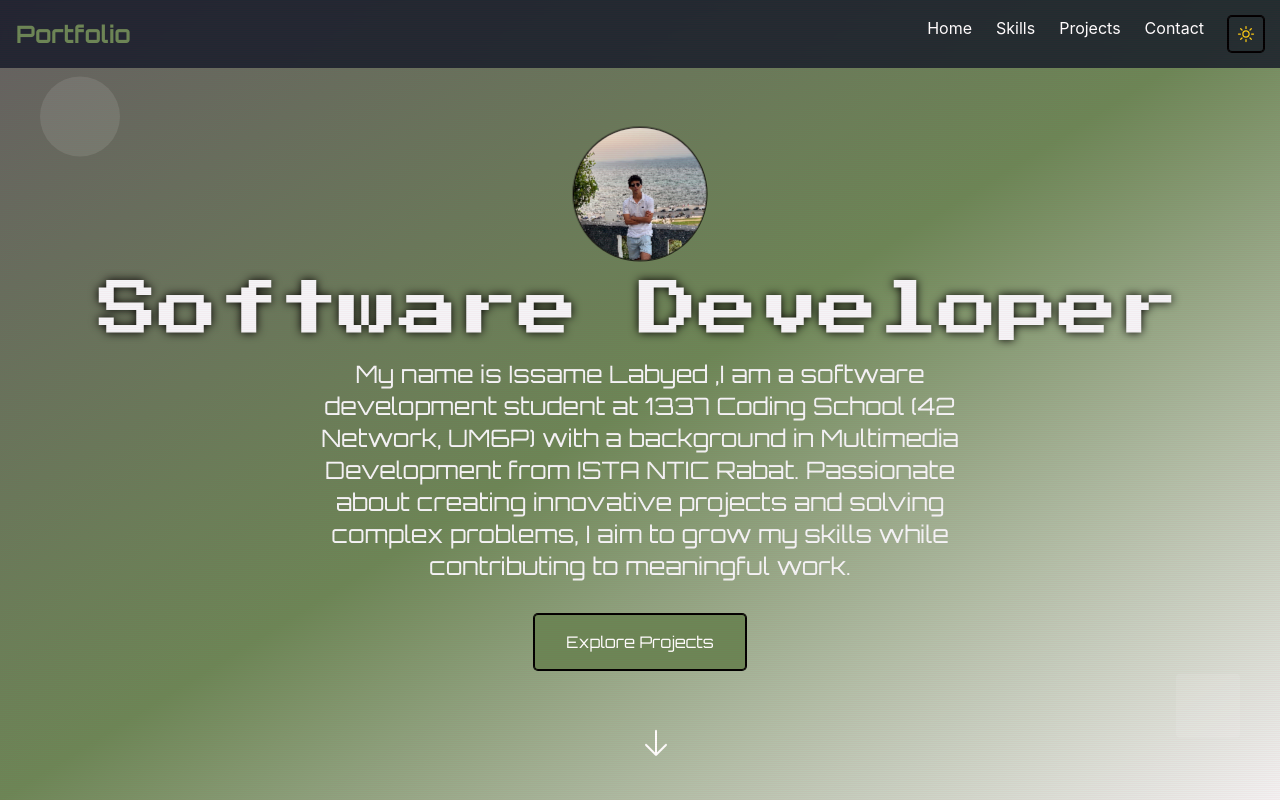
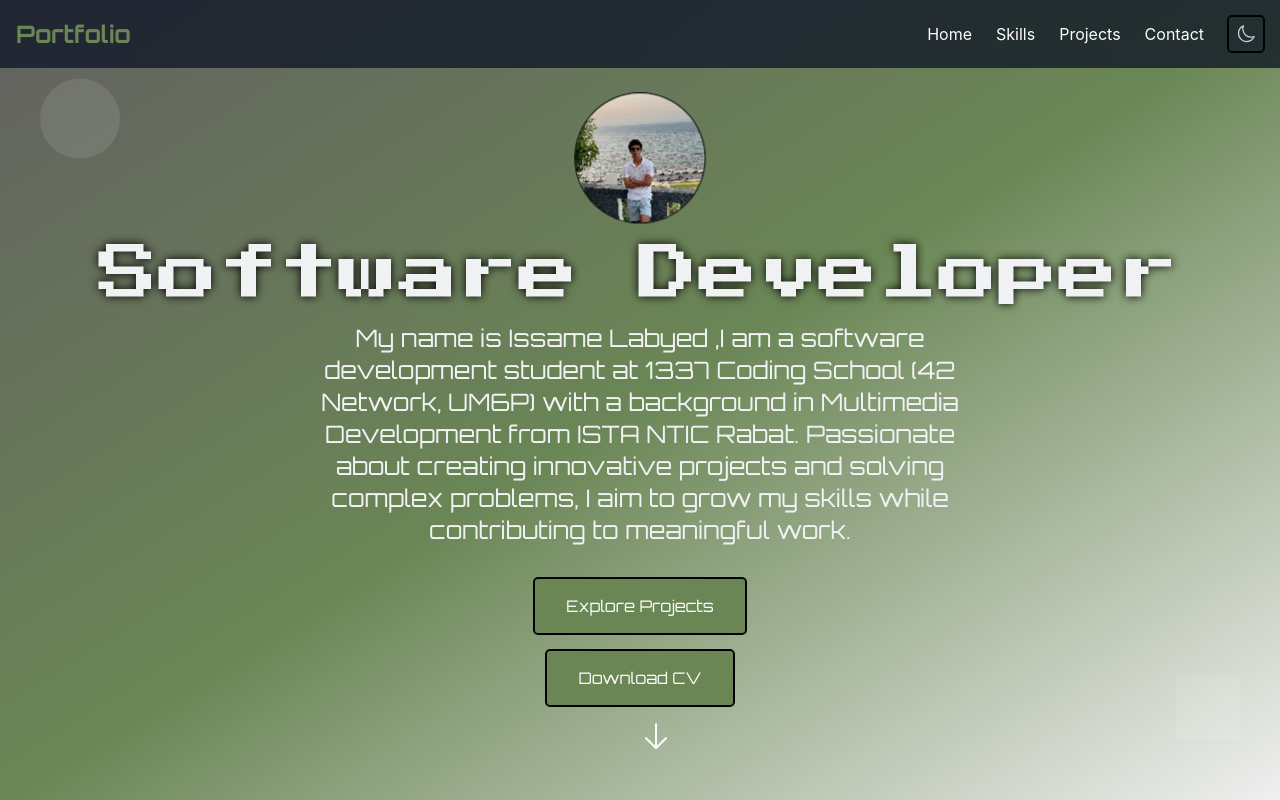
Before and after one commit to IssameLabyed/Portfolio, a React (Vite) app: page / in a window 1280 px wide. Shown: the top 800 px of the page. Built offline with nearby package versions, Linux system fonts and the light colour scheme.

Commit message:
cv's button

```diff
--- a/package.json
+++ b/package.json
@@ -27,12 +27,12 @@
         "@typescript-eslint/eslint-plugin": "^8.7.0",
         "@typescript-eslint/parser": "^8.7.0",
         "@vitejs/plugin-react": "^4.3.3",
-        "autoprefixer": "^10.4.20",
+        "autoprefixer": "^10.4.21",
         "eslint": "^9.13.0",
         "eslint-plugin-react-hooks": "^5.0.0",
         "eslint-plugin-react-refresh": "^0.4.12",
         "gh-pages": "^6.3.0",
-        "postcss": "^8.4.49",
+        "postcss": "^8.5.6",
         "tailwindcss": "^3.4.17",
         "typescript": "~5.6.2",
         "vite": "^5.4.9"
--- a/src/App.tsx
+++ b/src/App.tsx
@@ -1,17 +1,13 @@
-import { HashRouter as Router, Routes, Route } from 'react-router-dom';
-// import { BrowserRouter as Router, Routes, Route } from 'react-router-dom';
-// import { motion } from 'framer-motion';
+import { useState } from 'react';
+import Hero from './components/Hero';
 import Navbar from './components/Navbar';
-import Hero from './components/Hero';
 import SkillsGrid from './components/SkillsGrid';
 import ProjectsGrid from './components/ProjectsGrid';
 import ContactForm from './components/ContactForm';
-// import Footer from './components/Footer';
-import { useState } from 'react';
 
 function App() {
-  const [darkMode, setDarkMode] = useState(true);
-  // const [isOpen, setIsOpen ] = useState(false);
+  const [darkMode, setDarkMode] = useState(false);
+  // const [isOpen, setIsOpen] = useState(false); // Add state for mobile menu
 
   const toggleDarkMode = () => {
     setDarkMode(!darkMode);
@@ -19,18 +15,16 @@ function App() {
   };
 
   return (
-    <Router>
-      <div className={`${darkMode ? 'dark' : ''} min-h-screen bg-white dark:bg-gray-900 text-gray-900 dark:text-gray-100`}>
-        <div className="scanline"></div>
-        <Navbar darkMode={darkMode} toggleDarkMode={toggleDarkMode} />
-        <Routes>
-          <Route path="/" element={<Hero/>} />
-          <Route path="/skills" element={<SkillsGrid/>} />
-          <Route path="/projects" element={<ProjectsGrid/>} />
-          <Route path="/contact" element={<ContactForm/>} />
-        </Routes>
-      </div>
-    </Router>
+    <div className={`${darkMode ? 'dark' : ''} min-h-screen bg-white dark:bg-gray-900 text-gray-900 dark:text-gray-100`}>
+      <div className="scanline"></div>
+     <Navbar darkMode={darkMode} toggleDarkMode={toggleDarkMode} />
+      <main>
+        <section id="home"><Hero /></section>
+        <section id="skills"><SkillsGrid /></section>
+        <section id="projects"><ProjectsGrid /></section>
+        <section id="contact"><ContactForm /></section>
+      </main>
+    </div>
   );
 }
 
--- a/src/components/Hero.tsx
+++ b/src/components/Hero.tsx
@@ -3,6 +3,9 @@ import { ArrowDownIcon } from '@heroicons/react/24/outline';
 import profileImage from '../data/images/1.jpg';
 
 const Hero: React.FC = () => {
+  const handleDownloadCV = () => {
+    window.open('https://drive.google.com/file/d/1r-gCYwH70vjCIoH6cHgG2vMrCMnxY5fA/view?usp=sharing', '_blank');
+  };
   return (
     <section className="min-h-screen flex items-center justify-center bg-gradient-to-br from-vapor-pink via-vapor-purple to-neon-blue relative overflow-hidden">
       <motion.div
@@ -28,14 +31,27 @@ const Hero: React.FC = () => {
         <p className="text-xl md:text-2xl font-orbitron mb-8 max-w-2xl mx-auto px-4">
         My name is Issame Labyed ,I am a software development student at 1337 Coding School (42 Network, UM6P) with a background in Multimedia Development from ISTA NTIC Rabat. Passionate about creating innovative projects and solving complex problems, I aim to grow my skills while contributing to meaningful work.
         </p>
+        <div className="flex flex-col items-center gap-4">
         <motion.button
         whileHover={{ scale: 1.05, boxShadow: '0 0 20px #000000' }}
         className="bg-vapor-purple text-white px-8 py-4 rounded pixel-border font-orbitron"
         onClick={() => document.getElementById('projects')?.scrollIntoView({ behavior: 'smooth' })}
-      >
+        >
         Explore Projects
       </motion.button>
+      <motion.button
+          whileHover={{ scale: 1.05, boxShadow: '0 0 20px #000000' }}
+          // href="https://google.com/your-cv.pdf"
+          onClick={handleDownloadCV}
+          // rel="noopener noreferrer"
+          className="bg-vapor-purple text-white px-8 py-4 rounded pixel-border font-orbitron"
+        >
+          Download CV
+        </motion.button>
+        </div>
       </motion.div>
+
+
       {}
       <motion.div
         className="absolute top-20 left-10 w-20 h-20 bg-white/10 rounded-full"
--- a/src/components/Navbar.tsx
+++ b/src/components/Navbar.tsx
@@ -1,5 +1,4 @@
 import { useState } from 'react';
-import { Link } from 'react-router-dom';
 import { Bars3Icon, XMarkIcon, SunIcon, MoonIcon } from '@heroicons/react/24/outline';
 import { motion } from 'framer-motion';
 
@@ -11,18 +10,23 @@ interface NavbarProps {
 const Navbar: React.FC<NavbarProps> = ({ darkMode, toggleDarkMode }) => {
   const [isOpen, setIsOpen] = useState(false);
 
+  const scrollToSection = (id: string) => {
+    const element = document.getElementById(id);
+    if (element) {
+      element.scrollIntoView({ behavior: 'smooth' });
+    }
+    if (isOpen) setIsOpen(false);
+  };
 
   return (
     <nav className="fixed top-0 w-full bg-gray-900/80 backdrop-blur-md dark:bg-gray-900/80 z-50 px-4 py-4">
       <div className="container mx-auto flex justify-between items-center">
-        <Link to="/" className="text-2xl font-orbitron font-bold text-muted-green">
-          Portfolio
-        </Link>
+        <div className="text-2xl font-orbitron font-bold text-muted-green">Portfolio</div> {/* Removed Link for simplicity */}
         <div className="hidden md:flex space-x-6">
-          <Link to="/" className="text-white hover:text-vapor-purple transition-colors">Home</Link>
-          <Link to="/skills" className="text-white hover:text-vapor-purple transition-colors">Skills</Link>
-          <Link to="/projects" className="text-white hover:text-vapor-purple transition-colors">Projects</Link>
-          <Link to="/contact" className="text-white hover:text-vapor-purple transition-colors">Contact</Link>
+          <button onClick={() => scrollToSection('home')} className="text-white hover:text-vapor-purple transition-colors">Home</button>
+          <button onClick={() => scrollToSection('skills')} className="text-white hover:text-vapor-purple transition-colors">Skills</button>
+          <button onClick={() => scrollToSection('projects')} className="text-white hover:text-vapor-purple transition-colors">Projects</button>
+          <button onClick={() => scrollToSection('contact')} className="text-white hover:text-vapor-purple transition-colors">Contact</button>
           <button onClick={toggleDarkMode} className="ml-4 p-2 rounded pixel-border">
             {darkMode ? <SunIcon className="h-5 w-5 text-yellow-400" /> : <MoonIcon className="h-5 w-5 text-gray-300" />}
           </button>
@@ -39,10 +43,10 @@ const Navbar: React.FC<NavbarProps> = ({ darkMode, toggleDarkMode }) => {
           animate={{ opacity: 1, height: 'auto' }}
           className="md:hidden bg-gray-800/90 px-4 py-2 space-y-2"
         >
-          <Link to="/" className="text-white block hover:text-vapor-purple" onClick={() => setIsOpen(false)}>Home</Link>
-          <Link to="/skills" className="text-white block hover:text-vapor-purple" onClick={() => setIsOpen(false)}>Skills</Link>
-          <Link to="/projects" className="text-white block hover:text-vapor-purple" onClick={() => setIsOpen(false)}>Projects</Link>
-          <Link to="/contact" className="text-white block hover:text-vapor-purple" onClick={() => setIsOpen(false)}>Contact</Link>
+          <button onClick={() => scrollToSection('home')} className="text-white block hover:text-vapor-purple">Home</button>
+          <button onClick={() => scrollToSection('skills')} className="text-white block hover:text-vapor-purple">Skills</button>
+          <button onClick={() => scrollToSection('projects')} className="text-white block hover:text-vapor-purple">Projects</button>
+          <button onClick={() => scrollToSection('contact')} className="text-white block hover:text-vapor-purple">Contact</button>
           <button onClick={toggleDarkMode} className="block w-full text-left p-2">
             Toggle Theme
           </button>
```
Also changed, not shown: 6 other files (tests, documents, lock files or other folders).
